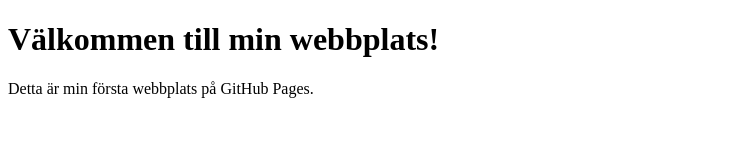
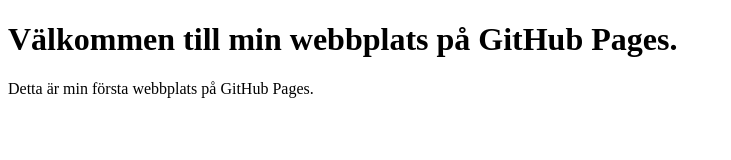
Before and after one commit to maz1985h/Min-Webbplats, a plain HTML site: page index.html in a window 1280 px wide. Shown: the whole page, without its empty margins (0-731 px from the left). Drawn offline with Linux system fonts and the light colour scheme.

Commit message:
Update index.html

```diff
--- a/index.html
+++ b/index.html
@@ -8,9 +8,10 @@
 </head>
 
 <body>
-    <h1>Välkommen till min webbplats!</h1>
+    <h1>Välkommen till min webbplats på GitHub Pages.</h1>
     <p>Detta är min första webbplats på GitHub Pages.</p>
 
 </body>
 
+
 </html>
```
